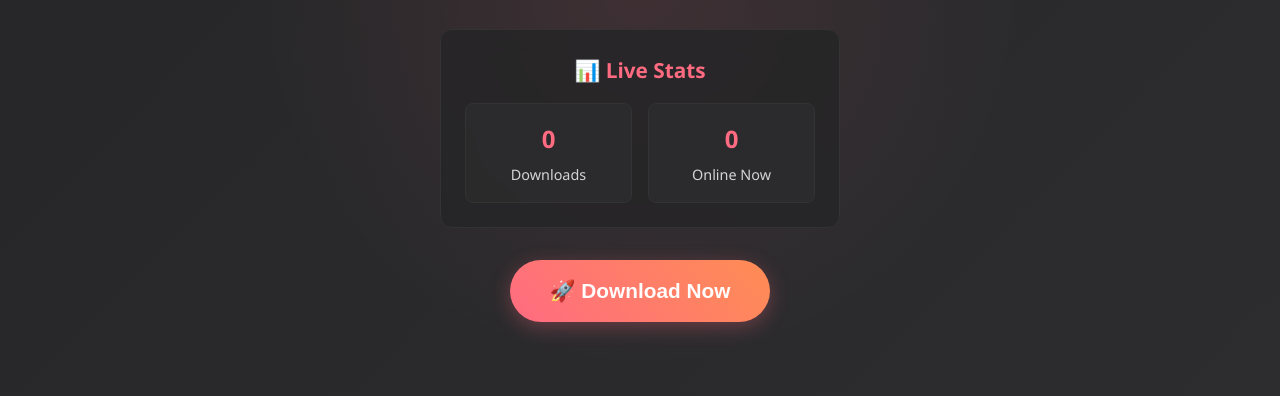
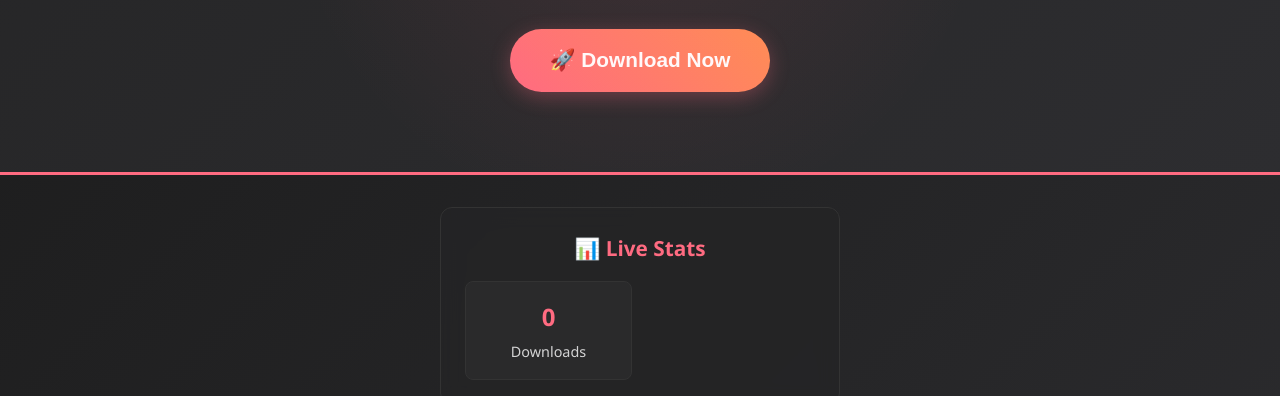
Before and after one commit to justdev-chris/InstantMC, a plain HTML site: page docs/index.html in a window 1280 px wide. Shown: the part 427-823 px from the top of the page. Drawn offline with Linux system fonts and the light colour scheme; no server answers.

Commit message:
Update index.html

```diff
--- a/docs/index.html
+++ b/docs/index.html
@@ -326,7 +326,14 @@
             <h1>PawCraft Launcher</h1>
             <p>Experience Minecraft with a powerful, modern launcher built for performance and style</p>
 
-            <!-- Download Stats -->
+
+            <button class="download-btn" onclick="trackDownload()">
+                <span>🚀 Download Now</span>
+            </button>
+        </div>
+    </div>
+
+                <!-- Download Stats -->
             <div class="stats-section">
                 <h3>📊 Live Stats</h3>
                 <div class="stats-grid">
@@ -334,18 +341,8 @@
                         <div class="stat-number" id="downloadCount">0</div>
                         <div class="stat-label">Downloads</div>
                     </div>
-                    <div class="stat-item">
-                        <div class="stat-number" id="onlineCount">0</div>
-                        <div class="stat-label">Online Now</div>
-                    </div>
                 </div>
             </div>
-
-            <button class="download-btn" onclick="trackDownload()">
-                <span>🚀 Download Now</span>
-            </button>
-        </div>
-    </div>
 
     <div class="container">
         <div class="features">
@@ -503,7 +500,7 @@
         }
 
         // Update stats every 30 seconds
-        setInterval(updateStats, 30000);
+        setInterval(updateStats, 3000);
 
         // Initial stats load
         updateStats();
```
